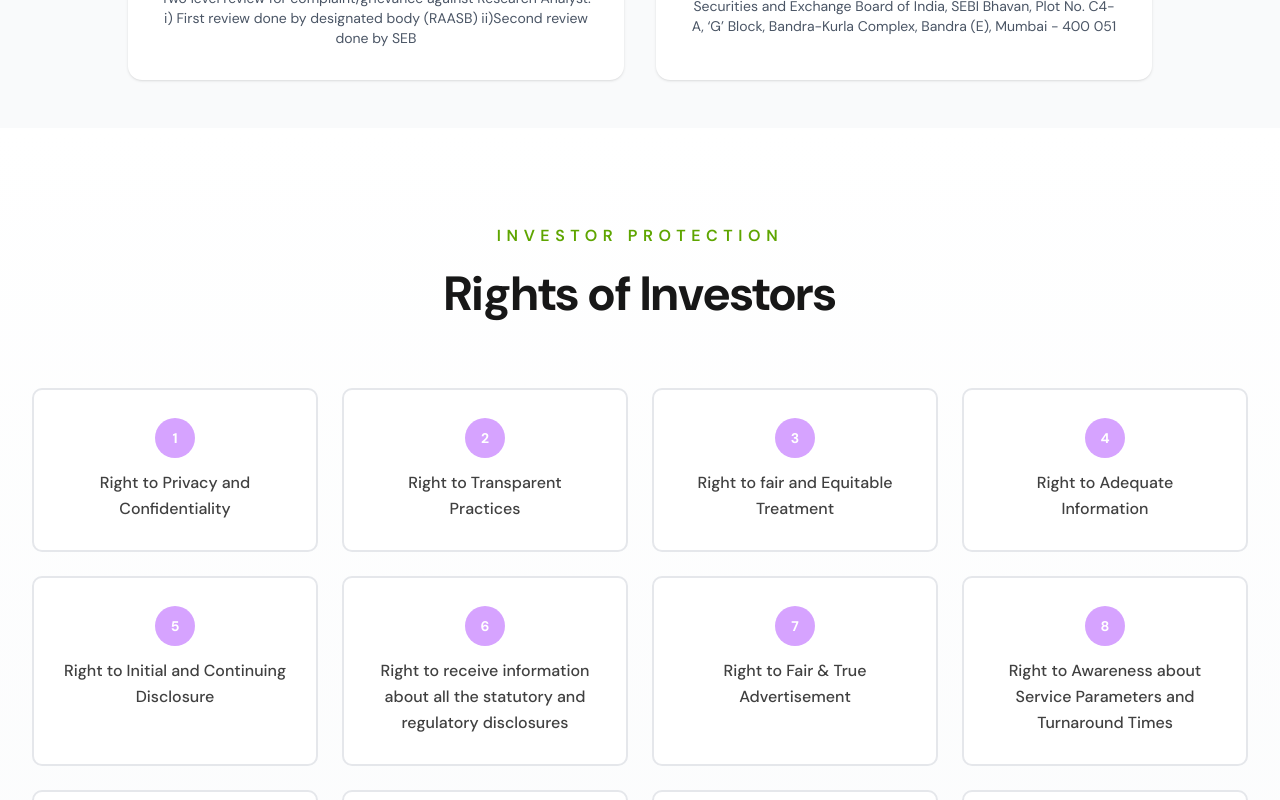
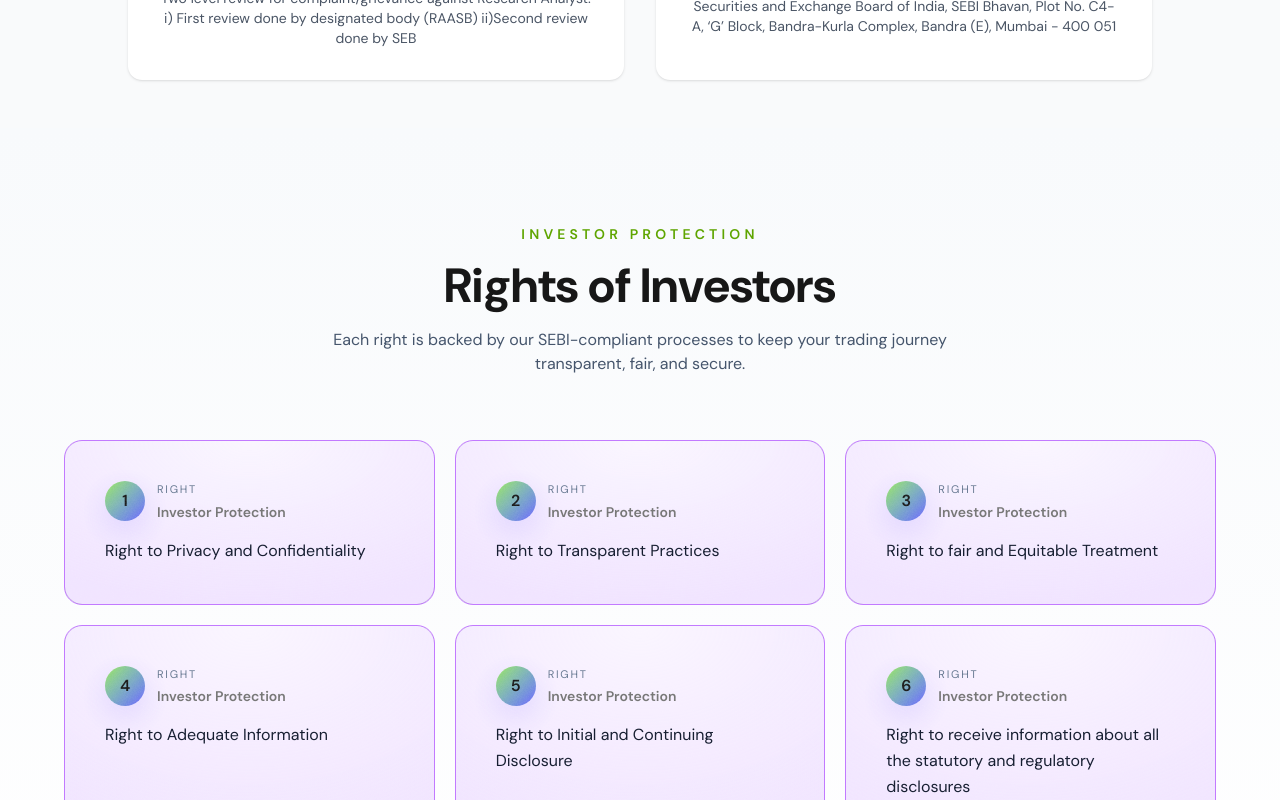
Before and after one commit to OPTIONMATE/trademilaan_nextjs, a Next.js app: page /investor-charter in a window 1280 px wide. Shown: the part 2840-3640 px from the top of the page. Built offline with nearby package versions, Linux system fonts and the light colour scheme; no server answers.

Commit message:
rights of investors correction

```diff
--- a/src/app/components/Blocks.jsx
+++ b/src/app/components/Blocks.jsx
@@ -6,19 +6,21 @@ import { FiArrowRight, FiMail, FiMapPin } from "react-icons/fi";
 
 export const RevealBento = () => {
   return (
-    <div className="min-h-screen bg-zinc-900 px-4 py-12 text-zinc-50">
-
+    <div className="relative min-h-screen bg-gradient-to-br from-white via-[#f7f9ff] to-white px-4 py-12">
+      <div className="pointer-events-none absolute inset-0 opacity-60 blur-3xl" aria-hidden>
+        <div className="absolute left-10 top-16 h-64 w-64 rounded-full bg-[#9BE749]/30" />
+        <div className="absolute right-12 bottom-28 h-72 w-72 rounded-full bg-[#6d5bff]/25" />
+      </div>
       <motion.div
         initial="initial"
         animate="animate"
         transition={{
           staggerChildren: 0.05,
         }}
-        className="mx-auto grid max-w-4xl grid-flow-dense grid-cols-12 gap-4"
+        className="relative mx-auto grid max-w-5xl grid-flow-dense grid-cols-12 gap-4"
       >
         <HeaderBlock />
         <SocialsBlock />
-        <AboutBlock />
         <LocationBlock />
         <EmailListBlock />
       </motion.div>
@@ -48,7 +50,7 @@ const Block = ({ className, ...rest }) => {
         damping: 50,
       }}
       className={twMerge(
-        "col-span-4 rounded-lg border border-zinc-700 bg-zinc-800 p-6",
+        "col-span-4 rounded-xl border border-slate-200/70 bg-white/90 p-6 shadow-[0_20px_60px_rgba(17,24,39,0.08)] backdrop-blur",
         className
       )}
       {...rest}
@@ -58,18 +60,18 @@ const Block = ({ className, ...rest }) => {
 
 const HeaderBlock = () => (
   <Block className="col-span-12 row-span-2 md:col-span-6">
-    <div className="mb-4 size-14 rounded-full bg-[#9BE749] flex items-center justify-center text-3xl">
+    <div className="mb-4 size-14 rounded-full bg-gradient-to-br from-[#9BE749] to-[#6d5bff] text-neutral-900 flex items-center justify-center text-3xl shadow-lg shadow-[#9BE749]/35">
       📊
     </div>
-    <h1 className="mb-12 text-4xl font-medium leading-tight">
-      Trademilaan.{" "}
-      <span className="text-zinc-400">
+    <h1 className="mb-12 text-4xl font-semibold leading-tight text-neutral-900">
+      Trademilaan. {" "}
+      <span className="text-slate-500 font-normal">
         AI-Powered Market Insights for Smarter Trading.
       </span>
     </h1>
     <a
       href="/contact"
-      className="flex items-center gap-1 text-[#9BE749] hover:underline"
+      className="flex items-center gap-2 text-[#6d5bff] font-semibold hover:underline"
     >
       Contact us <FiArrowRight />
     </a>
@@ -83,26 +85,26 @@ const HoverLiftBlock = ({ title, description }) => {
       whileHover="hover"
       animate="rest"
       variants={{
-        rest: { y: 0 },
-        hover: { y: -12 },
+        rest: {y: 0},
+        hover: {y: -4},
       }}
       transition={{
         type: "spring",
         stiffness: 260,
         damping: 22,
       }}
-      className="relative col-span-6 md:col-span-3 h-48 cursor-pointer hover:border-2 hover:border-lime-200/40 rounded-xl "
+      className="relative col-span-6 md:col-span-3 h-48 cursor-pointer rounded-xl"
     >
-      <div className="relative h-full overflow-hidden rounded-xl border border-zinc-700 bg-zinc-800 p-5">
+      <div className="relative h-full overflow-hidden rounded-xl border border-slate-200/70 bg-white/95 p-5 shadow-sm transition hover:-translate-y-1 hover:border-[#9BE749] hover:shadow-[0_18px_40px_rgba(109,91,255,0.22)]">
 
         {/* Title (always visible) */}
         <motion.h3
           variants={{
-            rest: { opacity: 1 },
-            hover: { opacity: 0 },
+            rest: { opacity: 1, y: 0 },
+            hover: { opacity: 0, y: -8 },
           }}
           transition={{ duration: 0.15 }}
-          className="absolute inset-0 flex items-center justify-center text-center text-lg font-semibold"
+          className="absolute inset-0 flex items-center justify-center text-center text-lg font-semibold text-neutral-900"
         >
           {title}
         </motion.h3>
@@ -114,7 +116,7 @@ const HoverLiftBlock = ({ title, description }) => {
             hover: { opacity: 1, y: 0 },
           }}
           transition={{ duration: 0.2, delay: 0.05 }}
-          className="absolute inset-0 flex items-center justify-center px-4 text-center text-sm leading-relaxed text-zinc-400"
+          className="absolute inset-0 flex items-center justify-center px-4 text-center text-sm leading-relaxed text-slate-600"
         >
           {description}
         </motion.p>
@@ -150,10 +152,10 @@ const SocialsBlock = () => (
 
 
 const AboutBlock = () => (
-  <Block className="col-span-12 text-3xl leading-snug">
+  <Block className="col-span-12 text-3xl leading-snug text-neutral-900">
     <p>
       Our mission is empowering traders.{" "}
-      <span className="text-zinc-400">
+      <span className="text-slate-500">
         Sasikumar Peyyala leverages advanced AI and machine learning to simplify complex market data into actionable insights. With nine years of financial expertise, we develop research-driven models that help traders and investors make smarter, faster, and more confident decisions in dynamic markets.
       </span>
     </p>
@@ -162,14 +164,14 @@ const AboutBlock = () => (
 
 const LocationBlock = () => (
   <Block className="col-span-12 flex flex-col items-center gap-4 md:col-span-3">
-    <FiMapPin className="text-3xl" />
-    <p className="text-center text-lg text-zinc-400">Vijayawada, Andhra Pradesh</p>
+    <FiMapPin className="text-3xl text-[#6d5bff]" />
+    <p className="text-center text-lg text-slate-600">Vijayawada, Andhra Pradesh</p>
   </Block>
 );
 
 const EmailListBlock = () => (
   <Block className="col-span-12 md:col-span-9">
-    <p className="mb-3 text-lg">Get Market Insights & Updates</p>
+    <p className="mb-3 text-lg text-neutral-900">Get Market Insights & Updates</p>
     <form
       onSubmit={(e) => e.preventDefault()}
       className="flex items-center gap-2"
@@ -177,11 +179,11 @@ const EmailListBlock = () => (
       <input
         type="email"
         placeholder="Enter your email"
-        className="w-full rounded border border-zinc-700 bg-zinc-800 px-3 py-1.5 transition-colors focus:border-[#9BE749] focus:outline-0"
+        className="w-full rounded-lg border border-slate-200 bg-white px-3 py-2 text-sm text-neutral-900 shadow-inner shadow-slate-100 transition-colors placeholder:text-slate-400 focus:border-[#6d5bff] focus:ring-2 focus:ring-[#6d5bff]/25 focus:outline-0"
       />
       <button
         type="submit"
-        className="flex items-center gap-2 whitespace-nowrap rounded bg-[#9BE749] px-3 py-2 text-sm font-medium text-zinc-900 transition-colors hover:bg-[#8BD639]"
+        className="flex items-center gap-2 whitespace-nowrap rounded-lg bg-gradient-to-r from-[#9BE749] via-[#7ed957] to-[#6d5bff] px-4 py-2 text-sm font-semibold text-neutral-900 transition hover:shadow-[0_12px_30px_rgba(109,91,255,0.28)]"
       >
         <FiMail /> Subscribe
       </button>
--- a/src/app/components/Cards.jsx
+++ b/src/app/components/Cards.jsx
@@ -141,7 +141,7 @@ export default function Cards() {
 
               <div>
                 <Link
-                  href="/contact"
+                  href="/services"
                   className="mt-2 flex w-fit items-center justify-center gap-3 self-start rounded-full bg-white/15 px-5 py-3 text-sm font-semibold leading-none backdrop-blur transition-all duration-300 hover:bg-white hover:text-black group"
                 >
                   Learn More
--- a/src/app/components/EquityPro.jsx
+++ b/src/app/components/EquityPro.jsx
@@ -1,4 +1,5 @@
 import Image from "next/image";
+import Link from "next/link";
 
 export default function EquityPro() {
   return (
@@ -21,9 +22,11 @@ export default function EquityPro() {
           <li><b>Specialities:</b> Data analysis & ML-based stock selection.</li>
         </ul>
 
-        <button className="mt-6 bg-sky-500 text-white px-6 py-3 rounded-md hover:bg-sky-600 transition">
+        <Link href={"https://superprofile.bio/trademilaan/akWEMhzKEs"}>
+        <button className="mt-6 bg-sky-500 text-white px-6 py-3 rounded-md hover:bg-sky-600 transition cursor-pointer">
           Buy Now
         </button>
+        </Link>
       </div>
 
       {/* Image */}
--- a/src/app/components/IndexOptionsPro.jsx
+++ b/src/app/components/IndexOptionsPro.jsx
@@ -1,4 +1,5 @@
 import Image from "next/image";
+import Link from "next/link";
 
 export default function IndexOptionsPro() {
   return (
@@ -31,10 +32,11 @@ export default function IndexOptionsPro() {
           <li><b>Subscription Type:</b> Regular.</li>
           <li><b>Specialities:</b> AI-based strike and price selection.</li>
         </ul>
-
-        <button className="mt-6 bg-black text-white px-6 py-3 rounded-md hover:bg-gray-800 transition">
+        <Link href={"https://superprofile.bio/trademilaan/pjnlqxfXpq"}>
+        <button className="mt-6 bg-black text-white px-6 py-3 rounded-md hover:bg-gray-800 transition cursor-pointer">
           Buy Now @ 4599 Per Month
         </button>
+        </Link>
       </div>
     </section>
   );
--- /dev/null
+++ b/src/app/components/WobbleCards.jsx
@@ -0,0 +1,61 @@
+"use client";
+
+import React from "react";
+import { WobbleCard } from "./ui/wobble-card";
+
+export function WobbleCards() {
+  return (
+    <div
+      className="grid grid-cols-1 lg:grid-cols-3 gap-4 max-w-7xl mx-auto w-full">
+      <WobbleCard
+        containerClassName="col-span-1 lg:col-span-2 h-full bg-pink-800 min-h-[500px] lg:min-h-[300px]"
+        className="">
+        <div className="max-w-xs">
+          <h2
+            className="text-left text-balance text-base md:text-xl lg:text-3xl font-semibold tracking-[-0.015em] text-white">
+            Gippity AI powers the entire universe
+          </h2>
+          <p className="mt-4 text-left  text-base/6 text-neutral-200">
+            With over 100,000 mothly active bot users, Gippity AI is the most
+            popular AI platform for developers.
+          </p>
+        </div>
+        <img
+          src="/linear.webp"
+          width={500}
+          height={500}
+          alt="linear demo image"
+          className="absolute -right-4 lg:-right-[40%] grayscale filter -bottom-10 object-contain rounded-2xl" />
+      </WobbleCard>
+      <WobbleCard containerClassName="col-span-1 min-h-[300px]">
+        <h2
+          className="max-w-80  text-left text-balance text-base md:text-xl lg:text-3xl font-semibold tracking-[-0.015em] text-white">
+          No shirt, no shoes, no weapons.
+        </h2>
+        <p className="mt-4 max-w-[26rem] text-left  text-base/6 text-neutral-200">
+          If someone yells “stop!”, goes limp, or taps out, the fight is over.
+        </p>
+      </WobbleCard>
+      <WobbleCard
+        containerClassName="col-span-1 lg:col-span-3 bg-blue-900 min-h-[500px] lg:min-h-[600px] xl:min-h-[300px]">
+        <div className="max-w-sm">
+          <h2
+            className="max-w-sm md:max-w-lg  text-left text-balance text-base md:text-xl lg:text-3xl font-semibold tracking-[-0.015em] text-white">
+            Signup for blazing-fast cutting-edge state of the art Gippity AI
+            wrapper today!
+          </h2>
+          <p className="mt-4 max-w-[26rem] text-left  text-base/6 text-neutral-200">
+            With over 100,000 mothly active bot users, Gippity AI is the most
+            popular AI platform for developers.
+          </p>
+        </div>
+        <img
+          src="/linear.webp"
+          width={500}
+          height={500}
+          alt="linear demo image"
+          className="absolute -right-10 md:-right-[40%] lg:-right-[20%] -bottom-10 object-contain rounded-2xl" />
+      </WobbleCard>
+    </div>
+  );
+}
--- a/src/app/components/investor/RightsOfInvestors.jsx
+++ b/src/app/components/investor/RightsOfInvestors.jsx
@@ -1,5 +1,6 @@
 "use client";
 import { motion } from "framer-motion";
+import { WobbleCard } from "../ui/wobble-card";
 
 const rights = [
     "Right to Privacy and Confidentiality",
@@ -32,7 +33,7 @@ const containerVariants = {
 const cardVariants = {
   hidden: {
     opacity: 0,
-    y: 30,
+    y: 20,
   },
   show: {
     opacity: 1,
@@ -46,20 +47,23 @@ const cardVariants = {
 
 export default function RightsOfInvestors() {
   return (
-      <section className="w-full py-20 md:py-24 px-5 sm:px-8 bg-gradient-to-b from-white to-gray-50">
+    <section className="w-full py-12 md:py-20 lg:py-24 px-5 sm:px-8 bg-gradient-to-b from-[#f8fafc] via-white to-[#f8fafc]">
       <motion.div
         initial={{ opacity: 0, y: 20 }}
         whileInView={{ opacity: 1, y: 0 }}
         viewport={{ once: true, amount: 0.3 }}
         transition={{ duration: 0.5 }}
-          className="text-center max-w-4xl mx-auto mb-14 md:mb-16"
+        className="text-center max-w-4xl mx-auto mb-14 md:mb-16 space-y-3"
       >
-          <p className="text-md md:text-md tracking-[0.35em] text-lime-600 font-semibold uppercase mb-4">
+        <p className="text-xs md:text-sm tracking-[0.3em] text-lime-600 font-semibold uppercase">
           Investor Protection
         </p>
         <h2 className="text-3xl md:text-5xl font-bold text-neutral-900 leading-tight">
           Rights of Investors
         </h2>
+        <p className="text-sm md:text-base text-slate-600 max-w-2xl mx-auto">
+          Each right is backed by our SEBI-compliant processes to keep your trading journey transparent, fair, and secure.
+        </p>
       </motion.div>
 
       <motion.div
@@ -67,32 +71,28 @@ const cardVariants = {
         initial="hidden"
         whileInView="show"
         viewport={{ once: true, amount: 0.1 }}
-          className="grid grid-cols-1 md:grid-cols-2 lg:grid-cols-4 gap-5 md:gap-6 max-w-7xl mx-auto"
+        className="grid grid-cols-1 md:grid-cols-2 lg:grid-cols-3 gap-4 md:gap-5 max-w-6xl mx-auto"
       >
         {rights.map((text, i) => (
-            <motion.div
-              key={i}
-              variants={cardVariants}
-              whileHover={{
-                y: -4,
-                transition: {
-                  duration: 0.3,
-                },
-              }}
-              className="relative bg-white border-2 border-gray-200 rounded-lg p-6 md:p-7 min-h-[160px] flex flex-col items-center justify-baseline text-center transition-all duration-300 hover:border-lime-500/70 hover:shadow-[0_8px_24px_rgba(13,148,136,0.12)]"
+          <motion.div key={i} variants={cardVariants} className="h-full">
+            <WobbleCard
+              containerClassName="h-full border border-purple-400 bg-purple-200/60"
+              className="flex h-full flex-col gap-4 justify-start items-start text-left"
             >
-              <motion.div
-                initial={{ scale: 0.5, opacity: 0 }}
-                animate={{ scale: 1, opacity: 1 }}
-                transition={{ delay: 0.1 + i * 0.05, duration: 0.4 }}
-                className="w-10 h-10 mb-3 rounded-full bg-purple-500/50 flex items-center justify-center"
-              >
-                <span className="text-white font-bold text-sm">{i + 1}</span>
-              </motion.div>
+              <div className="flex items-start gap-3">
+                <span className="flex h-10 w-10 shrink-0 items-center justify-center rounded-full bg-gradient-to-br from-[#9BE749] to-[#6d5bff] text-neutral-900 font-semibold shadow-[0_10px_30px_rgba(109,91,255,0.18)]">
+                  {i + 1}
+                </span>
+                <div className="space-y-1">
+                  <p className="text-[11px] uppercase tracking-[0.16em] text-slate-500">Right</p>
+                  <p className="text-sm font-semibold text-neutral-500">Investor Protection</p>
+                </div>
+              </div>
 
-              <p className="text-sm md:text-base font-medium text-neutral-700 leading-relaxed">
+              <p className="text-sm md:text-base leading-relaxed text-slate-900">
                 {text}
               </p>
+            </WobbleCard>
           </motion.div>
         ))}
       </motion.div>
--- /dev/null
+++ b/src/app/components/ui/wobble-card.jsx
@@ -0,0 +1,70 @@
+"use client";
+import React, { useState } from "react";
+import { motion } from "motion/react";
+import { cn } from "@/app/lib/utils";
+
+export const WobbleCard = ({
+  children,
+  containerClassName,
+  className
+}) => {
+  const [mousePosition, setMousePosition] = useState({ x: 0, y: 0 });
+  const [isHovering, setIsHovering] = useState(false);
+
+  const handleMouseMove = (event) => {
+    const { clientX, clientY } = event;
+    const rect = event.currentTarget.getBoundingClientRect();
+    const x = (clientX - (rect.left + rect.width / 2)) / 20;
+    const y = (clientY - (rect.top + rect.height / 2)) / 20;
+    setMousePosition({ x, y });
+  };
+  return (
+    <motion.section
+      onMouseMove={handleMouseMove}
+      onMouseEnter={() => setIsHovering(true)}
+      onMouseLeave={() => {
+        setIsHovering(false);
+        setMousePosition({ x: 0, y: 0 });
+      }}
+      style={{
+        transform: isHovering
+          ? `translate3d(${mousePosition.x}px, ${mousePosition.y}px, 0) scale3d(1, 1, 1)`
+          : "translate3d(0px, 0px, 0) scale3d(1, 1, 1)",
+        transition: "transform 0.1s ease-out",
+      }}
+      className={cn(
+        "mx-auto w-full relative rounded-2xl overflow-hidden bg-purple-200",
+        containerClassName
+      )}>
+      <div
+        className="relative h-full [background-image:radial-gradient(88%_100%_at_top,rgba(255,255,255,0.65),rgba(255,255,255,0))] sm:mx-0 sm:rounded-2xl overflow-hidden"
+        style={{
+          boxShadow:
+            "0 10px 32px rgba(34, 42, 53, 0.12), 0 1px 1px rgba(0, 0, 0, 0.05), 0 0 0 1px rgba(34, 42, 53, 0.05), 0 4px 6px rgba(34, 42, 53, 0.08), 0 24px 108px rgba(47, 48, 55, 0.10)",
+        }}>
+        <motion.div
+          style={{
+            transform: isHovering
+              ? `translate3d(${-mousePosition.x}px, ${-mousePosition.y}px, 0) scale3d(1.03, 1.03, 1)`
+              : "translate3d(0px, 0px, 0) scale3d(1, 1, 1)",
+            transition: "transform 0.1s ease-out",
+          }}
+          className={cn("h-full px-4 py-10 sm:px-10", className)}>
+          <Noise />
+          {children}
+        </motion.div>
+      </div>
+    </motion.section>
+  );
+};
+
+const Noise = () => {
+  return (
+    <div
+      className="absolute inset-0 w-full h-full scale-[1.2] transform opacity-10 [mask-image:radial-gradient(#fff,transparent,75%)]"
+      style={{
+        backgroundImage: "url(/image.png)",
+        backgroundSize: "30%",
+      }}></div>
+  );
+};
```
Also changed, not shown: public/image.png (added). Lines whose indentation alone changed are shown as unchanged.
